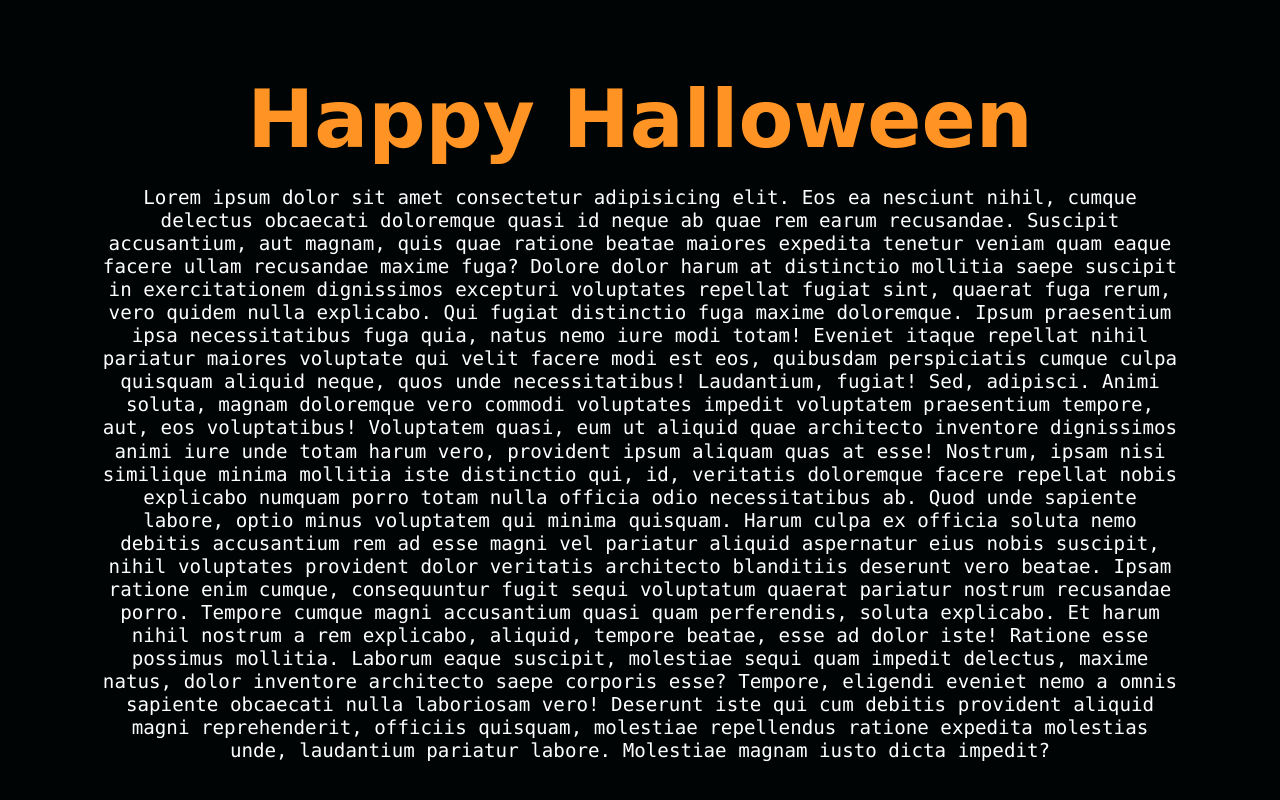
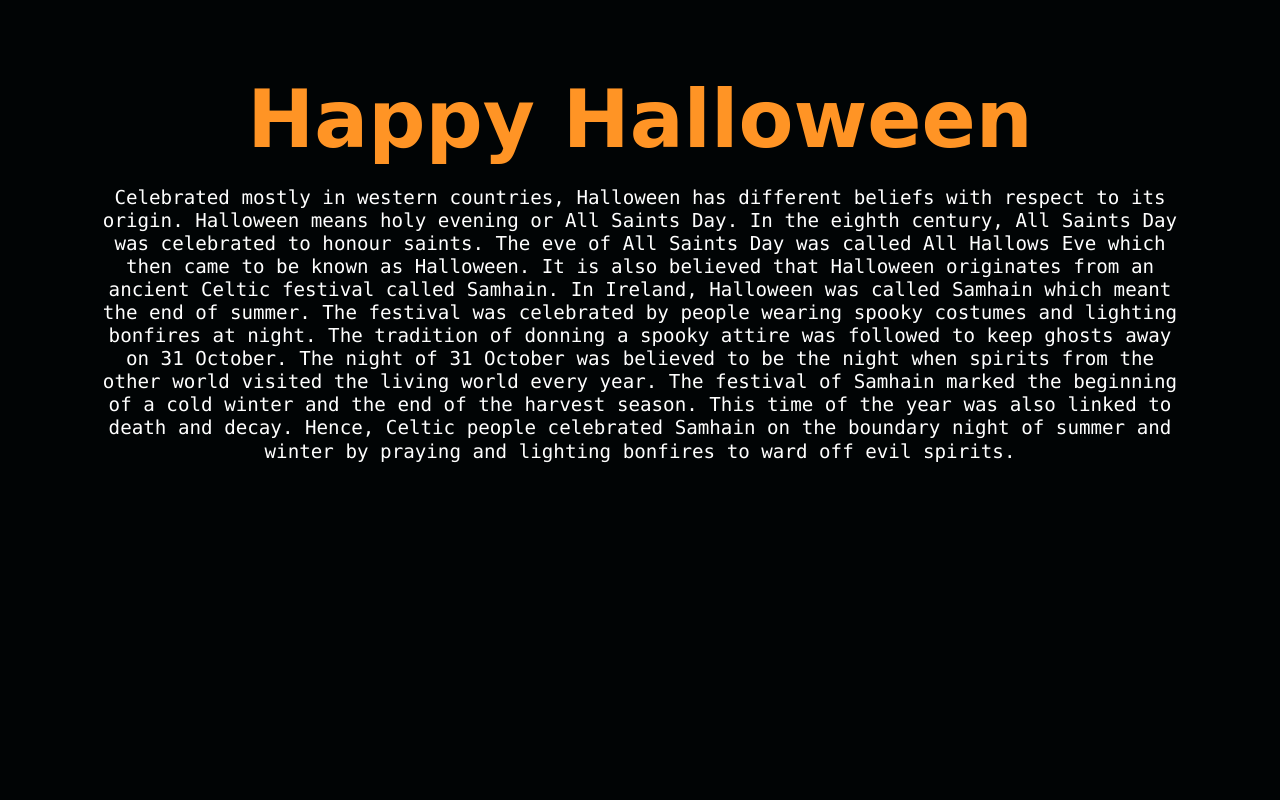
Before and after one commit to AyushDabhi/Parallax-website-Halloween, a plain HTML site: page index.html in a window 1280 px wide. Shown: the part 827-1627 px from the top of the page. After the commit the page ends 1390 px from the top, so only its background shows below. Drawn offline with nearby package versions, Linux system fonts and the light colour scheme; a web font is replaced by a local one.

Commit message:
Create index.html

```diff
--- a/index.html
+++ b/index.html
@@ -25,22 +25,13 @@
         <div class = "content">
             <h2>Happy Halloween </h2>
 
-            <p>Lorem ipsum dolor sit amet consectetur adipisicing elit.
-                 Eos ea nesciunt nihil, cumque delectus obcaecati doloremque quasi id neque ab quae rem earum recusandae.
-                 Suscipit accusantium, aut magnam, quis quae ratione beatae maiores expedita tenetur veniam quam eaque facere ullam recusandae maxime fuga?
-                 Dolore dolor harum at distinctio mollitia saepe suscipit in exercitationem dignissimos excepturi voluptates repellat fugiat sint, quaerat fuga rerum,
-                 vero quidem nulla explicabo. Qui fugiat distinctio fuga maxime doloremque. Ipsum praesentium ipsa necessitatibus fuga quia, natus nemo iure modi totam!
-                 Eveniet itaque repellat nihil pariatur maiores voluptate qui velit facere modi est eos, quibusdam perspiciatis cumque culpa quisquam aliquid neque, quos
-                 unde necessitatibus! Laudantium, fugiat! Sed, adipisci. Animi soluta, magnam doloremque vero commodi voluptates impedit voluptatem praesentium tempore, aut,
-                  eos voluptatibus! Voluptatem quasi, eum ut aliquid quae architecto inventore dignissimos animi iure unde totam harum vero, provident ipsum aliquam quas at esse!
-                  Nostrum, ipsam nisi similique minima mollitia iste distinctio qui, id, veritatis doloremque facere repellat nobis explicabo numquam porro totam nulla officia odio
-                    necessitatibus ab. Quod unde sapiente labore, optio minus voluptatem qui minima quisquam. Harum culpa ex officia soluta nemo debitis accusantium rem ad esse magni
-              vel pariatur aliquid aspernatur eius nobis suscipit, nihil voluptates provident dolor veritatis architecto blanditiis deserunt vero beatae. Ipsam ratione enim
-              cumque, consequuntur fugit sequi voluptatum quaerat pariatur nostrum recusandae porro. Tempore cumque magni accusantium quasi quam perferendis, soluta explicabo.
-              Et harum nihil nostrum a rem explicabo, aliquid, tempore beatae, esse ad dolor iste! Ratione esse possimus mollitia. Laborum eaque suscipit, molestiae sequi quam
-               impedit delectus, maxime natus, dolor inventore architecto saepe corporis esse? Tempore, eligendi eveniet nemo a omnis sapiente obcaecati nulla laboriosam vero!
-              Deserunt iste qui cum debitis provident aliquid magni reprehenderit, officiis quisquam, molestiae repellendus ratione expedita molestias unde, laudantium pariatur labore.
-              Molestiae magnam iusto dicta impedit?
+            <p>Celebrated mostly in western countries, Halloween has different beliefs with respect to its origin.
+
+Halloween means holy evening or All Saints Day. In the eighth century, All Saints Day was celebrated to honour saints. The eve of All Saints Day was called All Hallows Eve which then came to be known as Halloween.
+
+It is also believed that Halloween originates from an ancient Celtic festival called Samhain. In Ireland, Halloween was called Samhain which meant the end of summer. The festival was celebrated by people wearing spooky costumes and lighting bonfires at night. The tradition of donning a spooky attire was followed to keep ghosts away on 31 October. The night of 31 October was believed to be the night when spirits from the other world visited the living world every year.
+
+The festival of Samhain marked the beginning of a cold winter and the end of the harvest season. This time of the year was also linked to death and decay. Hence, Celtic people celebrated Samhain on the boundary night of summer and winter by praying and lighting bonfires to ward off evil spirits.
             </p>
            </div>
         </div>
```
